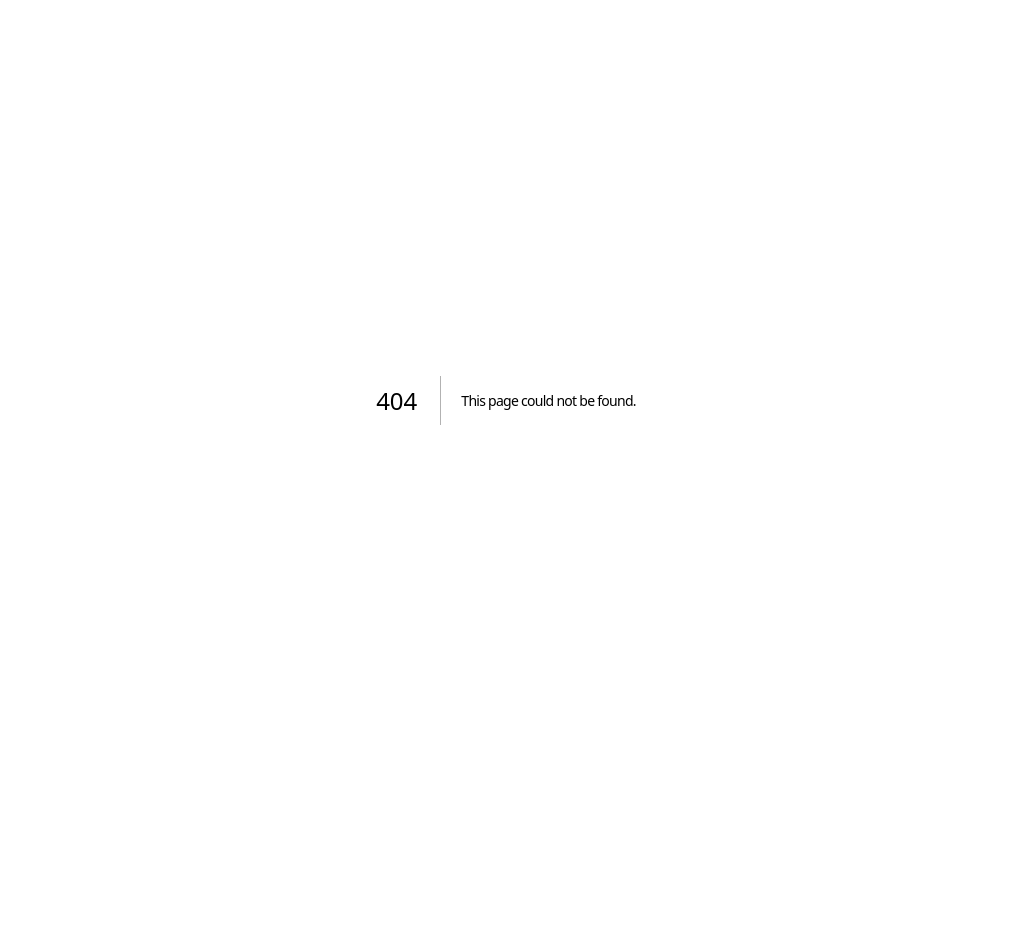
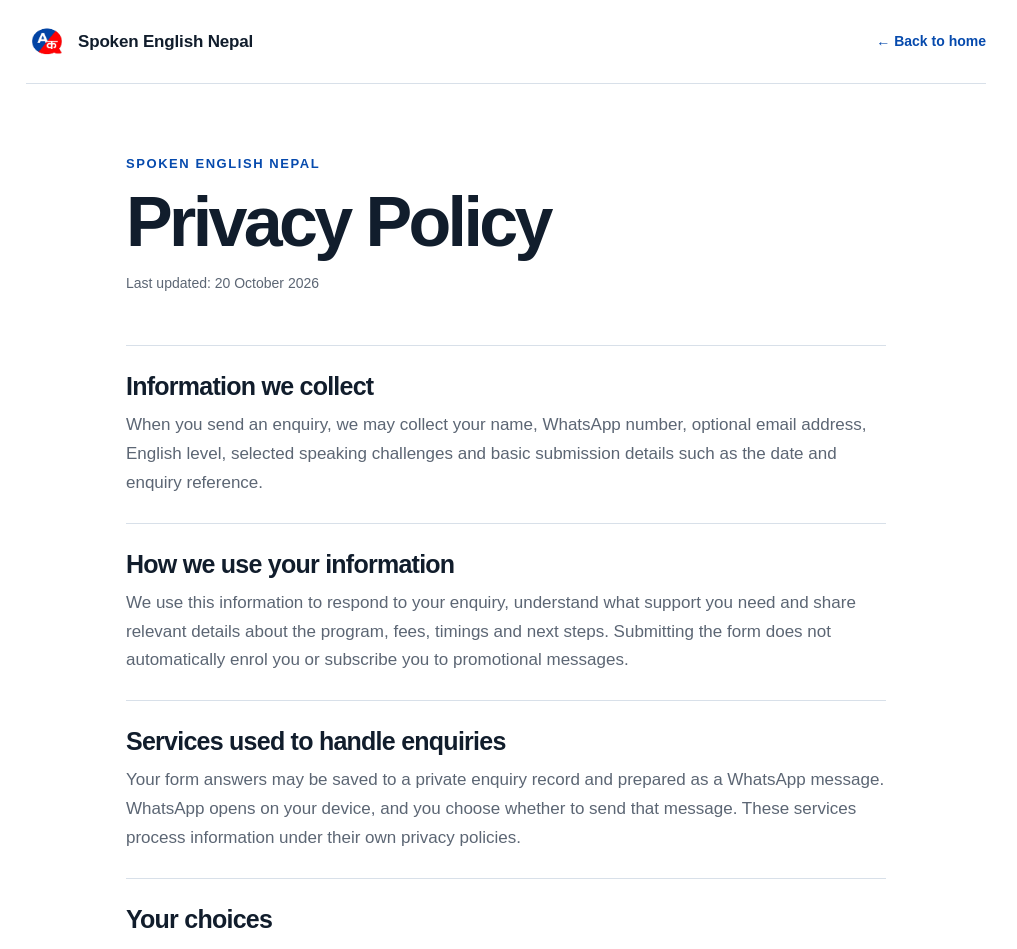
Before and after one commit to saugat420/sen-website-v2, a Next.js app: page /privacy-policy in a window 1280 px wide. Before the commit this address had no page. Shown: the top 949 px of the page, without its empty margins (134-1151 px from the left). Before the commit the page ends 800 px from the top, so only its background shows below. Built offline with nearby package versions, Linux system fonts and the light colour scheme.

Commit message:
Update Site source

```diff
--- a/app/globals.css
+++ b/app/globals.css
@@ -44,11 +44,9 @@ button, a, summary { -webkit-tap-highlight-color: transparent; }
 .hero-lede { max-width: 620px; margin: 22px 0 25px; color: var(--muted); font-size: 19px; line-height: 1.52; }
 .hero-actions { display: flex; flex-direction: column; align-items: flex-start; gap: 18px; }
 .hero-actions .button { width: 100%; }
-.hero-note { margin: 22px 0 0; color: var(--muted); font-size: 15px; font-weight: 700; }
-.hero-note span { color: var(--red); font-size: 11px; margin-right: 6px; }
-.hero-art { min-width: 0; max-width: 480px; margin-inline: auto; align-self: center; }
+.hero-art { min-width: 0; width: 100%; max-width: 560px; margin-inline: auto; align-self: center; }
 .illustration { display: block; width: 100%; height: auto; overflow: visible; color: var(--ink); }
-.hero-illustration { max-height: 320px; }
+.hero-illustration { max-height: 390px; }
 .accent-shape { fill: var(--blue-pale); }
 .scribble, .desk { fill: none; stroke: var(--ink); stroke-width: 5; stroke-linecap: round; }
 .speech-bubble path { fill: #fff; stroke: var(--ink); stroke-width: 4; }
@@ -79,7 +77,6 @@ button, a, summary { -webkit-tap-highlight-color: transparent; }
 .reframe { margin-top: 38px; padding-top: 28px; border-top: 1px solid var(--line); display: flex; gap: 16px; align-items: flex-start; }
 .reframe svg { width: 32px; height: 32px; flex: 0 0 auto; color: var(--red); }
 .reframe p { margin: 0; font-size: 21px; font-weight: 800; line-height: 1.4; letter-spacing: -.02em; }
-.desktop-break { display: none; }
 
 .program-section { background: var(--blue-pale); }
 .program-inner { padding-block: 84px; }
@@ -178,6 +175,22 @@ legend span:focus { outline: none; }
 
 footer { width: min(1240px, calc(100% - 40px)); min-height: 120px; margin-inline: auto; border-top: 1px solid var(--line); padding-block: 24px; display: flex; flex-direction: column; align-items: center; justify-content: center; gap: 18px; text-align: center; }
 footer p { margin: 0; color: var(--muted); font-size: 14px; }
+.footer-meta { display: grid; justify-items: center; gap: 9px; }
+.footer-links { display: flex; flex-wrap: wrap; justify-content: center; gap: 8px 20px; color: var(--blue); font-size: 14px; font-weight: 800; }
+.footer-links a { border-bottom: 1px solid transparent; }
+.footer-links a:hover { border-color: currentColor; }
+
+.policy-page { min-height: 100vh; }
+.policy-header { width: min(960px, calc(100% - 40px)); min-height: 84px; margin-inline: auto; border-bottom: 1px solid var(--line); display: flex; align-items: center; justify-content: space-between; gap: 20px; }
+.policy-back { color: var(--blue); font-size: 14px; font-weight: 800; white-space: nowrap; }
+.policy-content { width: min(760px, calc(100% - 40px)); margin: 0 auto; padding-block: 72px 88px; }
+.policy-content h1 { margin: 0; font-size: clamp(42px, 8vw, 70px); font-weight: 900; letter-spacing: -.052em; line-height: 1; }
+.policy-updated { margin: 16px 0 50px; color: var(--muted); font-size: 14px; }
+.policy-content section { padding-block: 25px; border-top: 1px solid var(--line); }
+.policy-content section:last-child { border-bottom: 1px solid var(--line); }
+.policy-content section h2 { margin: 0 0 10px; font-size: 25px; letter-spacing: -.03em; line-height: 1.2; }
+.policy-content section p { margin: 0; color: var(--muted); font-size: 17px; line-height: 1.7; }
+.policy-footer { min-height: 90px; }
 
 @media (min-width: 640px) {
   .section { width: min(1160px, calc(100% - 64px)); }
@@ -197,7 +210,6 @@ footer p { margin: 0; color: var(--muted); font-size: 14px; }
   .challenge-card h3 { margin-top: auto; font-size: clamp(20px,2.2vw,26px); }
   .challenge-illustration { max-height: none; margin-block: auto; }
   .reframe { justify-content: center; }
-  .desktop-break { display: initial; }
   .program-heading { grid-template-columns: 1fr auto; align-items: end; }
   .benefit-row { grid-template-columns: 1.05fr .95fr; gap: 7%; align-items: center; }
   .benefit-row:nth-child(even) .benefit-art { order: 2; }
@@ -206,11 +218,14 @@ footer p { margin: 0; color: var(--muted); font-size: 14px; }
   .details-list .button { width: fit-content; }
   .form-shell { padding: 34px; }
   footer { width: min(1240px, calc(100% - 64px)); flex-direction: row; justify-content: space-between; text-align: left; }
+  .footer-meta { justify-items: end; }
+  .policy-header, .policy-content { width: min(960px, calc(100% - 64px)); }
+  .policy-content { max-width: 760px; }
 }
 
 @media (min-width: 780px) {
-  .hero { grid-template-columns: 1.08fr .92fr; align-items: center; min-height: 620px; padding-block: 60px; }
-  .hero-illustration { max-height: 430px; }
+  .hero { grid-template-columns: .95fr 1.05fr; align-items: center; min-height: 640px; padding-block: 60px; }
+  .hero-illustration { max-height: 520px; }
 }
 
 @media (min-width: 900px) {
--- a/app/page.tsx
+++ b/app/page.tsx
@@ -32,9 +32,9 @@ const challenges = [
 ];
 
 const benefits = [
-  { kind: "class" as const, icon: Video, title: "Daily live classes", copy: "Learn useful English for everyday conversations." },
-  { kind: "practice" as const, icon: MessageCircleMore, title: "Daily speaking practice", copy: "Put what you learn into words instead of only watching lessons." },
-  { kind: "assignment" as const, icon: ClipboardCheck, title: "Daily assignments", copy: "Keep practising between classes and build a consistent habit." },
+  { kind: "class" as const, icon: Video, title: "Daily live classes", copy: "Join your trainer on Zoom for step-by-step lessons five days a week. Live classes run every day except Wednesday and Saturday." },
+  { kind: "practice" as const, icon: MessageCircleMore, title: "Daily speaking practice", copy: "Use what you learn by speaking with other members in a supportive, judgement-free session. Speak freely, make mistakes and keep building fluency." },
+  { kind: "assignment" as const, icon: ClipboardCheck, title: "Daily assignments", copy: "Complete a short five-to-ten-minute task each day. Small, consistent practice helps turn what you learn into a lasting habit." },
 ];
 
 const details = [
@@ -71,14 +71,12 @@ export default function Home() {
 
       <section className="hero section" id="top">
         <div className="hero-copy">
-          <p className="eyebrow">English Fluency Launchpad</p>
           <h1>Understand English,<br /><span>but struggle to speak?</span></h1>
           <p className="hero-lede">Build your English confidence through a two-month program with daily live classes and guided speaking practice.</p>
           <div className="hero-actions">
             <a className="button button-primary" href="#how-it-works">See How the Program Works <span aria-hidden="true">↓</span></a>
             <a className="text-link" href="#enquire">Ask About the Program <span aria-hidden="true">→</span></a>
           </div>
-          <p className="hero-note"><span aria-hidden="true">●</span> Live online learning. Daily speaking practice.</p>
         </div>
         <div className="hero-art"><ConversationIllustration /></div>
       </section>
@@ -105,7 +103,7 @@ export default function Home() {
         </div>
         <div className="reframe">
           <MessageCircleMore aria-hidden="true" />
-          <p>You don’t need to wait for perfect English<br className="desktop-break" /> to start practising.</p>
+          <p>You don’t need to wait for perfect English to start practising.</p>
         </div>
       </section>
 
@@ -113,8 +111,8 @@ export default function Home() {
         <div className="section program-inner">
           <div className="program-heading">
             <div>
-              <p className="eyebrow">A simple daily routine</p>
-              <h2>Learn it. Speak it.<br /><span>Practise it.</span></h2>
+              <p className="eyebrow">2 month program</p>
+              <h2>What’s inside the launchpad?</h2>
               <p className="section-intro">English Fluency Launchpad gives you a regular place to learn and practise speaking over two months.</p>
             </div>
             <div className="duration"><CalendarDays aria-hidden="true" /><span>A two-month<br /><strong>speaking program</strong></span></div>
@@ -177,7 +175,13 @@ export default function Home() {
 
       <footer>
         <a className="brand" href="#top"><Image src="/sen-logo.png" alt="" width={44} height={44} /><span>Spoken English Nepal</span></a>
-        <p>© {new Date().getFullYear()} Spoken English Nepal</p>
+        <div className="footer-meta">
+          <nav className="footer-links" aria-label="Policies">
+            <a href="/refund-policy">Refund Policy</a>
+            <a href="/privacy-policy">Privacy Policy</a>
+          </nav>
+          <p>© {new Date().getFullYear()} Spoken English Nepal</p>
+        </div>
       </footer>
     </main>
   );
--- /dev/null
+++ b/app/privacy-policy/page.tsx
@@ -0,0 +1,55 @@
+import type { Metadata } from "next";
+import Image from "next/image";
+import Link from "next/link";
+
+export const metadata: Metadata = {
+  title: "Privacy Policy | Spoken English Nepal",
+  description: "How Spoken English Nepal handles information submitted through its enquiry form.",
+};
+
+export default function PrivacyPolicy() {
+  return (
+    <main className="policy-page">
+      <header className="policy-header">
+        <Link className="brand" href="/" aria-label="Spoken English Nepal home">
+          <Image src="/sen-logo.png" alt="" width={48} height={48} priority />
+          <span>Spoken English Nepal</span>
+        </Link>
+        <Link className="policy-back" href="/">← Back to home</Link>
+      </header>
+
+      <article className="policy-content">
+        <p className="eyebrow">Spoken English Nepal</p>
+        <h1>Privacy Policy</h1>
+        <p className="policy-updated">Last updated: 20 October 2026</p>
+
+        <section>
+          <h2>Information we collect</h2>
+          <p>When you send an enquiry, we may collect your name, WhatsApp number, optional email address, English level, selected speaking challenges and basic submission details such as the date and enquiry reference.</p>
+        </section>
+
+        <section>
+          <h2>How we use your information</h2>
+          <p>We use this information to respond to your enquiry, understand what support you need and share relevant details about the program, fees, timings and next steps. Submitting the form does not automatically enrol you or subscribe you to promotional messages.</p>
+        </section>
+
+        <section>
+          <h2>Services used to handle enquiries</h2>
+          <p>Your form answers may be saved to a private enquiry record and prepared as a WhatsApp message. WhatsApp opens on your device, and you choose whether to send that message. These services process information under their own privacy policies.</p>
+        </section>
+
+        <section>
+          <h2>Your choices</h2>
+          <p>You may choose not to provide the optional email address. You can also contact the Spoken English Nepal team through the same channel you used for your enquiry to ask about the personal information you submitted or request its correction or deletion.</p>
+        </section>
+
+        <section>
+          <h2>Policy changes</h2>
+          <p>We may update this policy when the enquiry process or the services we use change. The latest version will be published on this page with its updated date.</p>
+        </section>
+      </article>
+
+      <footer className="policy-footer"><p>© 2026 Spoken English Nepal</p></footer>
+    </main>
+  );
+}
--- /dev/null
+++ b/app/refund-policy/page.tsx
@@ -0,0 +1,50 @@
+import type { Metadata } from "next";
+import Image from "next/image";
+import Link from "next/link";
+
+export const metadata: Metadata = {
+  title: "Refund Policy | Spoken English Nepal",
+  description: "The seven-day refund policy for the Spoken English Nepal program.",
+};
+
+export default function RefundPolicy() {
+  return (
+    <main className="policy-page">
+      <header className="policy-header">
+        <Link className="brand" href="/" aria-label="Spoken English Nepal home">
+          <Image src="/sen-logo.png" alt="" width={48} height={48} priority />
+          <span>Spoken English Nepal</span>
+        </Link>
+        <Link className="policy-back" href="/">← Back to home</Link>
+      </header>
+
+      <article className="policy-content">
+        <p className="eyebrow">Spoken English Nepal</p>
+        <h1>Refund Policy</h1>
+        <p className="policy-updated">Last updated: 20 October 2026</p>
+
+        <section>
+          <h2>Seven-day refund period</h2>
+          <p>We offer a seven-day refund period for the program. If you decide the program is not right for you, you may request a refund within seven calendar days of joining the program.</p>
+        </section>
+
+        <section>
+          <h2>How to request a refund</h2>
+          <p>Contact the Spoken English Nepal team through the same channel you used to enrol. Please share the name and phone number used for your enrolment, along with your payment details, so we can identify your payment and review the request.</p>
+        </section>
+
+        <section>
+          <h2>After seven days</h2>
+          <p>Requests made after the seven-day refund period are not covered by this policy.</p>
+        </section>
+
+        <section>
+          <h2>Refund processing</h2>
+          <p>Approved refunds will be returned through an available payment method. The time needed for the money to appear may depend on the payment provider.</p>
+        </section>
+      </article>
+
+      <footer className="policy-footer"><p>© 2026 Spoken English Nepal</p></footer>
+    </main>
+  );
+}
```
Also changed, not shown: 1 other file (tests, documents, lock files or other folders).
